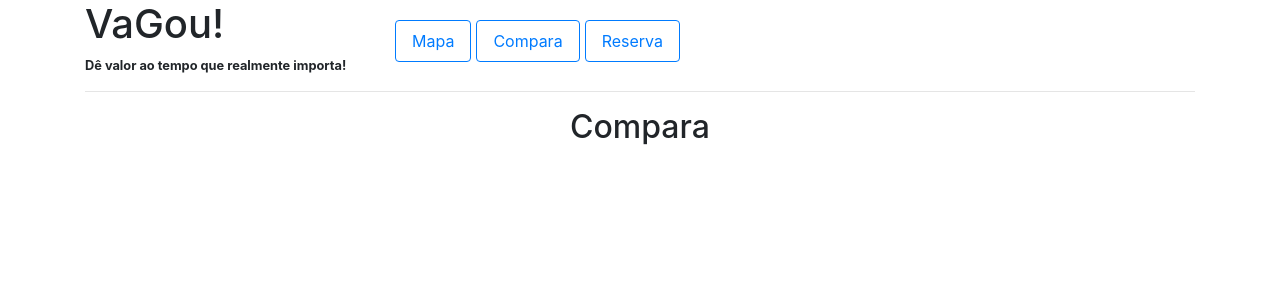
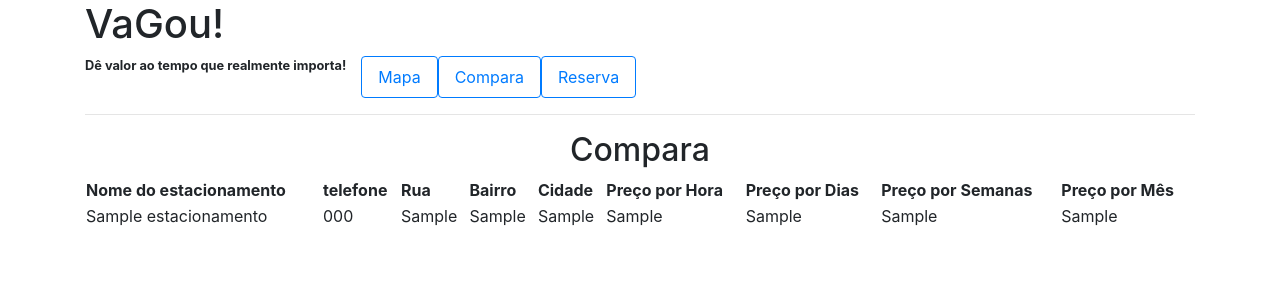
Before and after one commit to MatheusAlcantaraDeLima/vagou, a PHP site: page /compara.php in a window 1280 px wide. Shown: the top 300 px of the page. Run offline with PHP 8.4, Linux system fonts and the light colour scheme; tables that the repository leaves empty hold one stand-in row (values such as "Sample post").

Commit message:
adicionado a funcionalidade de comparar preços

```diff
--- a/compara.php
+++ b/compara.php
@@ -11,10 +11,53 @@
 <body>
     <div class="container">
         <?php
-			include_once("menuFuncoes.php");
+            include_once("menuFuncoes.php");
+            include_once("conexao.php");
 		?>
         <hr>
         <h2 style="text-align: center;">Compara</h2>
+        <?php
+            $querySelect =  "select nome_estacio, telefone, rua, bairro, cidade, preco_hora, diario, semanal,mensal from estacionamento";
+            $execQuery = mysqli_query($conexao, $querySelect);
+            if(mysqli_num_rows($execQuery) > 0){
+
+
+
+        ?>
+        <table width="100%">
+            <tr>
+                <th>Nome do estacionamento</th>
+                <th>telefone</th>
+                <th>Rua</th>
+                <th>Bairro</th>
+                <th>Cidade</th>
+                <th>Preço por Hora</th>
+                <th>Preço por Dias</th>
+                <th>Preço por Semanas</th>
+                <th>Preço por Mês</th>
+            </tr>
+            <?php
+                while($rows = mysqli_fetch_array($execQuery)){
+
+            ?>
+            <tr>
+				<td><?php echo $rows["nome_estacio"] ?></td>
+				<td><?php echo $rows["telefone"] ?></td>
+				<td><?php echo $rows["rua"] ?></td>
+				<td><?php echo $rows["bairro"] ?></td>
+                <td><?php echo $rows["cidade"] ?></td>
+                <td><?php echo $rows["preco_hora"] ?></td>
+                <td><?php echo $rows["diario"] ?></td>
+                <td><?php echo $rows["semanal"] ?></td>
+                <td><?php echo $rows["mensal"] ?></td>
+            </tr>
+            <?php
+                }//fecha o while
+            ?>
+        </table>
+            <?php
+                }//fecha o if
+            ?>
     </div>
 </body>
 </html>
--- a/menu.php
+++ b/menu.php
@@ -1,4 +1,3 @@
-
 <!--Adicionado CSS-->
 <link rel="stylesheet" href="css/estiloMenu.css">
 
--- a/menuFuncoes.php
+++ b/menuFuncoes.php
@@ -1,14 +1,9 @@
-<!--Adicionado CSS-->
-<link rel="stylesheet" href="css/estiloMenu.css">
-
 <div class="col">
 	<div class="row">
 		<h1>VaGou!</h1>
 	</div>
 	<div class="row">
 		<small><strong>Dê valor ao tempo que realmente importa!</strong></small>
-	</div>
-</div>
 		<div class="col">
 			<ul class="nav">
 				<li class="nav-item">
@@ -20,5 +15,9 @@
 				<li class="nav-item">
 					<a class="btn btn-outline-primary nav-link" href="reserva.php">Reserva</a>
 				</li>
+				<li class="nav-item">
+				</li>
 			</ul>
 		</div>
+	</div>
+</div>
```
Lines whose indentation alone changed are shown as unchanged.
